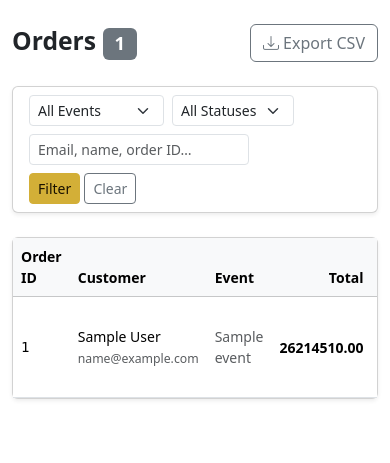
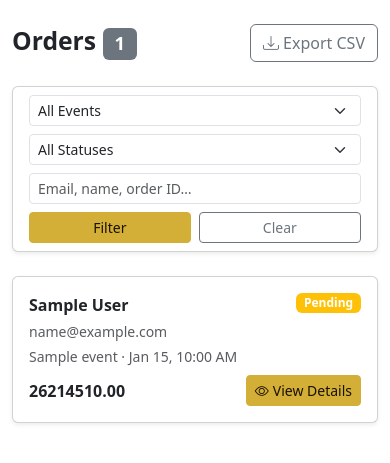
Before and after one commit to beknautz/ticketTime, a PHP site: page /admin/orders.php in a window 390 px wide. Shown: the part 96-559 px from the top of the page. Run offline with PHP 8.4, Linux system fonts and the light colour scheme; the visitor is signed in with stand-in values (Sample User, id 1); tables that the repository leaves empty hold one stand-in row (values such as "Sample post"); some libraries are stand-ins or nearby versions.

Commit message:
Make admin orders list and order detail mobile-friendly
Orders list: card layout on mobile with prominent View Details button,
stacking filter controls, desktop table preserved for wider screens.

Order detail: actions wrap on small screens with Back button inline,
tables wrapped in table-responsive, Scanned column hidden on mobile.

https://claude.ai/code/session_015JhPXqDU9iWyVDXgEvLDrJ

```diff
--- a/public/admin/orders.php
+++ b/public/admin/orders.php
@@ -36,7 +36,7 @@ require_once __DIR__ . '/includes/admin-header.php';
 <div class="card shadow-sm mb-4">
   <div class="card-body py-2">
     <form method="get" class="row g-2 align-items-end">
-      <div class="col-auto">
+      <div class="col-12 col-sm-auto">
         <select name="event_id" class="form-select form-select-sm">
           <option value="">All Events</option>
           <?php foreach ($events as $ev): ?>
@@ -47,7 +47,7 @@ require_once __DIR__ . '/includes/admin-header.php';
           <?php endforeach; ?>
         </select>
       </div>
-      <div class="col-auto">
+      <div class="col-12 col-sm-auto">
         <select name="status" class="form-select form-select-sm">
           <option value="">All Statuses</option>
           <?php foreach (['pending','paid','failed','cancelled','refunded'] as $s): ?>
@@ -55,21 +55,49 @@ require_once __DIR__ . '/includes/admin-header.php';
           <?php endforeach; ?>
         </select>
       </div>
-      <div class="col-auto">
+      <div class="col-12 col-sm">
         <input type="text" name="search" class="form-control form-control-sm"
                placeholder="Email, name, order ID…"
                value="<?= e($_GET['search'] ?? '') ?>">
       </div>
-      <div class="col-auto">
-        <button type="submit" class="btn btn-primary btn-sm">Filter</button>
-        <a href="orders.php" class="btn btn-outline-secondary btn-sm">Clear</a>
+      <div class="col-12 col-sm-auto d-flex gap-2">
+        <button type="submit" class="btn btn-primary btn-sm flex-fill flex-sm-grow-0">Filter</button>
+        <a href="orders.php" class="btn btn-outline-secondary btn-sm flex-fill flex-sm-grow-0">Clear</a>
       </div>
     </form>
   </div>
 </div>
 
-<!-- Orders Table -->
-<div class="card shadow-sm">
+<!-- Orders — card list on mobile, table on desktop -->
+<div class="d-md-none">
+  <?php foreach ($orders as $o):
+    $badgeClass = ['paid' => 'success', 'pending' => 'warning', 'failed' => 'danger', 'refunded' => 'info'][$o['status']] ?? 'secondary';
+  ?>
+    <div class="card shadow-sm mb-3">
+      <div class="card-body">
+        <div class="d-flex justify-content-between align-items-start mb-1">
+          <span class="fw-bold"><?= e($o['customer_first_name'] . ' ' . $o['customer_last_name']) ?></span>
+          <span class="badge bg-<?= $badgeClass ?>"><?= ucfirst($o['status']) ?></span>
+        </div>
+        <div class="small text-muted mb-1"><?= e($o['customer_email']) ?></div>
+        <div class="small text-muted mb-2"><?= e($o['event_name']) ?> &middot; <?= formatDate($o['created_at'], 'M j, g:i A') ?></div>
+        <div class="d-flex justify-content-between align-items-center">
+          <span class="fw-bold fs-6"><?= formatMoney((float)$o['total']) ?></span>
+          <a href="<?= SITE_URL ?>/admin/order-view.php?id=<?= (int)$o['order_id'] ?>"
+             class="btn btn-primary btn-sm">
+            <i class="bi bi-eye me-1"></i>View Details
+          </a>
+        </div>
+      </div>
+    </div>
+  <?php endforeach; ?>
+  <?php if (empty($orders)): ?>
+    <div class="text-center text-muted py-4">No orders found</div>
+  <?php endif; ?>
+</div>
+
+<!-- Desktop table -->
+<div class="card shadow-sm d-none d-md-block">
   <div class="card-body p-0">
     <div class="table-responsive">
       <table class="table table-hover mb-0 align-middle small">
@@ -101,7 +129,7 @@ require_once __DIR__ . '/includes/admin-header.php';
               <td>
                 <div class="d-flex gap-1">
                   <a href="<?= SITE_URL ?>/admin/order-view.php?id=<?= (int)$o['order_id'] ?>"
-                     class="btn btn-sm btn-outline-secondary"><i class="bi bi-eye"></i></a>
+                     class="btn btn-sm btn-primary"><i class="bi bi-eye me-1"></i>View Details</a>
                   <?php if (canAdmin()): ?>
                     <form method="post" action="<?= SITE_URL ?>/admin/order-view.php?id=<?= (int)$o['order_id'] ?>"
                           onsubmit="return confirm('Delete order <?= e($o['public_order_id']) ?>? This cannot be undone.')">
```
Also changed, not shown: public/admin/order-view.php (+13 -7 lines).
